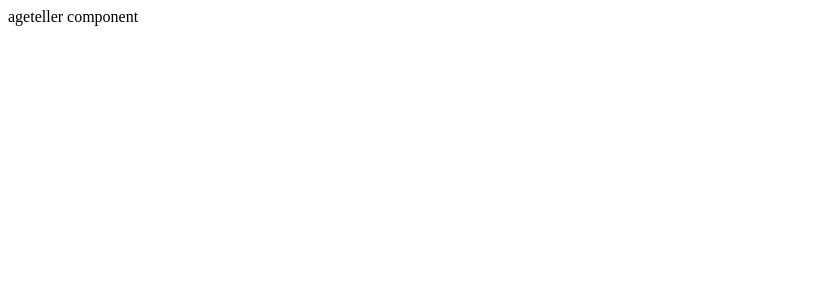
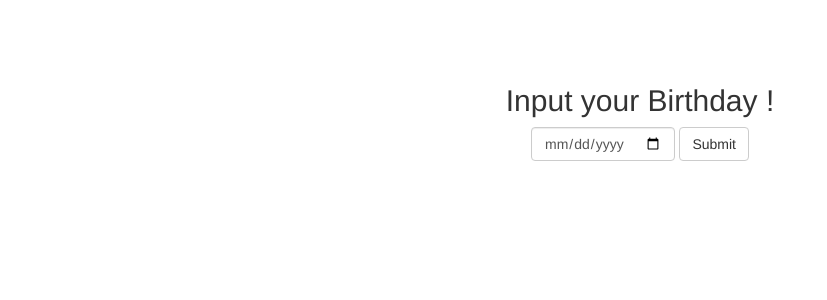
Before and after one commit to claudiosakaeshigemi/ageteller, a React (Create React App) app: page / in a window 1280 px wide. Shown: the top 300 px of the page, without its empty margins (0-827 px from the left). Built offline with nearby package versions, Linux system fonts and the light colour scheme.

Commit message:
11. Crafting a Form Component
11. Crafting a Form Component

```diff
--- a/public/index.html
+++ b/public/index.html
@@ -19,6 +19,8 @@
       work correctly both with client-side routing and a non-root public URL.
       Learn how to configure a non-root public URL by running `npm run build`.
     -->
+    <!-- Latest compiled and minified CSS -->
+<link rel="stylesheet" href="https://maxcdn.bootstrapcdn.com/bootstrap/3.3.7/css/bootstrap.min.css" integrity="sha384-BVYiiSIFeK1dGmJRAkycuHAHRg32OmUcww7on3RYdg4Va+PmSTsz/K68vbdEjh4u" crossorigin="anonymous">
     <title>React App</title>
   </head>
   <body>
--- /dev/null
+++ b/src/components/App.css
@@ -0,0 +1,5 @@
+.App {
+    padding: 5%;
+    text-align: center;
+    font-size:  16px;
+}
--- a/src/components/App.js
+++ b/src/components/App.js
@@ -1,10 +1,19 @@
 import React , {Component} from 'react';
+import {Form,  FormControl,Button} from 'react-bootstrap';
+import './App.css';
 
 class App extends Component{
     render() {
         return (
-            <div>
-                ageteller component
+            <div className="App">
+                <Form inline>
+                <h2>Input your Birthday !</h2>
+                    <FormControl type="date">
+
+                    </FormControl>
+                    {' '}
+                    <Button> Submit </Button>
+                </Form>
             </div>
         );
     }
```
